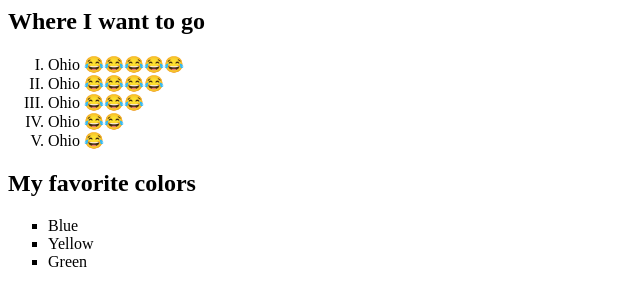
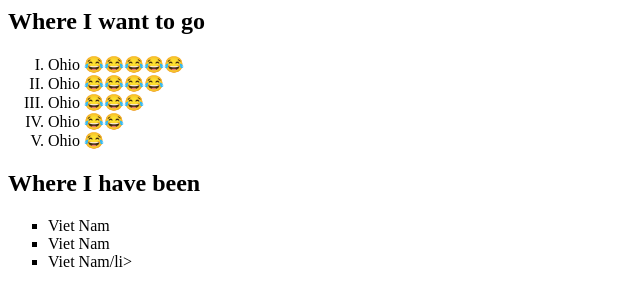
Before and after one commit to skibidigyattohio/lesson04, a plain HTML site: page indexs.html in a window 1280 px wide. Shown: the whole page, without its empty margins (0-640 px from the left). Drawn offline with Linux system fonts and the light colour scheme.

Commit message:
Update indexs.html

```diff
--- a/indexs.html
+++ b/indexs.html
@@ -8,10 +8,10 @@
       <li>Ohio 😂😂</li>
       <li>Ohio 😂</li>
     </ol>
-    <h2>My favorite colors</h2>
+    <h2>Where I have been</h2>
     <ul style="list-style-type: square">
-      <li>Blue</li>
-      <li>Yellow</li>
-      <li>Green</li>
+      <li>Viet Nam</li>
+      <li>Viet Nam</li>
+      <li>Viet Nam/li>
   </body>
 </html>
```
